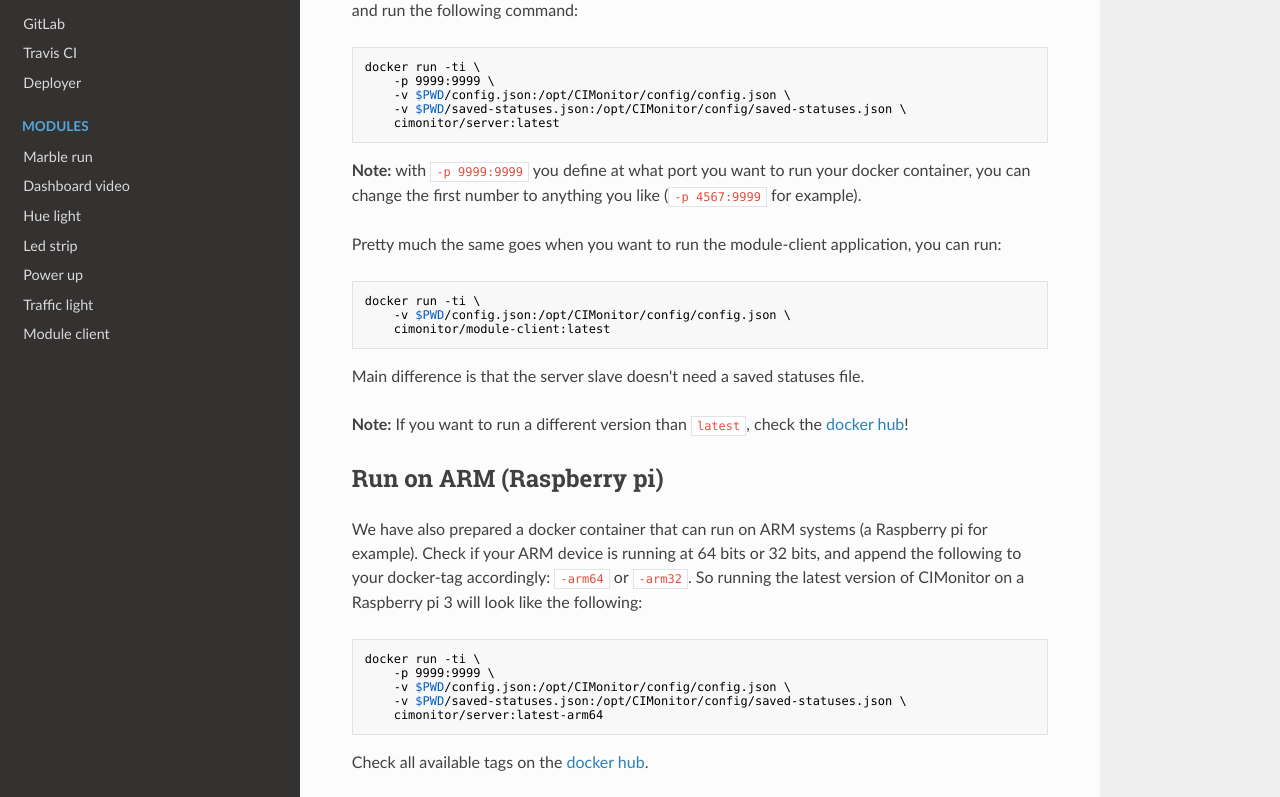
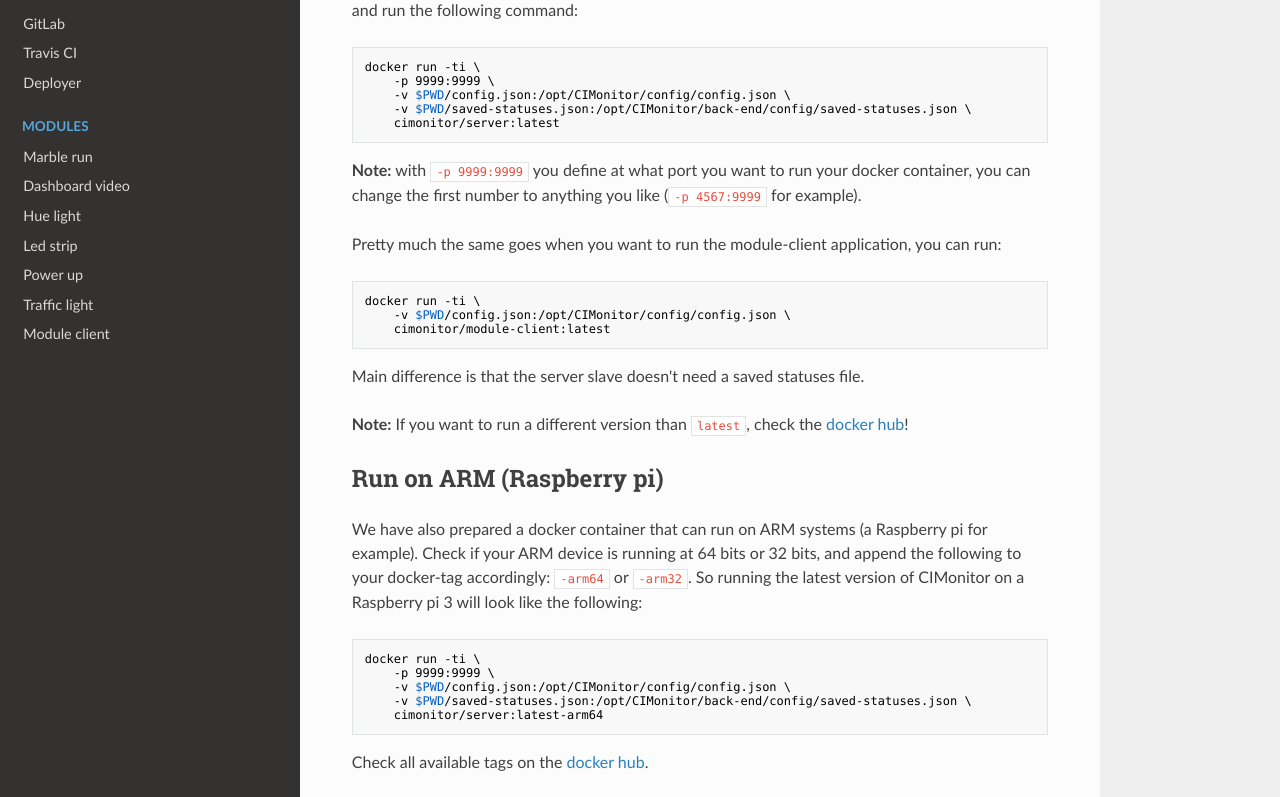
Before and after one commit to FuturePortal/CIMonitor, an MkDocs documentation site: the page built from docs/setup/run-with-docker.md, in a window 1280 px wide and 1400 px high. Shown: the part 482-1279 px from the top of the window. Built offline with MkDocs 1.6.1, drawn with Linux system fonts in a browser that asks for light colours; nearby versions of some CDN libraries; old or Windows-style settings are respelled for this version of MkDocs.

Commit message:
Fix path to saved-statuses.json in docs

````diff
--- a/docs/setup/run-with-docker.md
+++ b/docs/setup/run-with-docker.md
@@ -17,7 +17,7 @@ Open your terminal in a folder with a `config.json` file and optionally a `saved
 docker run -ti \
     -p 9999:9999 \
     -v $PWD/config.json:/opt/CIMonitor/config/config.json \
-    -v $PWD/saved-statuses.json:/opt/CIMonitor/config/saved-statuses.json \
+    -v $PWD/saved-statuses.json:/opt/CIMonitor/back-end/config/saved-statuses.json \
     cimonitor/server:latest
 ```
 
@@ -45,7 +45,7 @@ the latest version of CIMonitor on a Raspberry pi 3 will look like the following
 docker run -ti \
     -p 9999:9999 \
     -v $PWD/config.json:/opt/CIMonitor/config/config.json \
-    -v $PWD/saved-statuses.json:/opt/CIMonitor/config/saved-statuses.json \
+    -v $PWD/saved-statuses.json:/opt/CIMonitor/back-end/config/saved-statuses.json \
     cimonitor/server:latest-arm64
 ```
 
````
